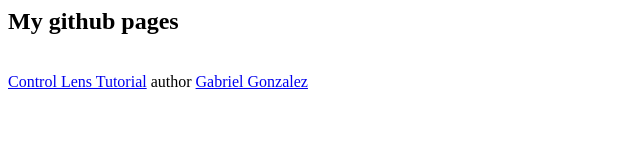
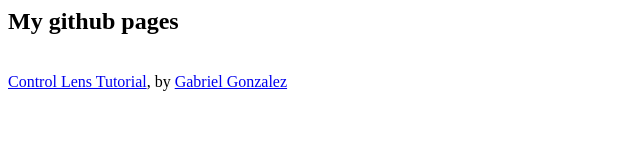
Before and after one commit to alogic0/alogic0.github.io, a plain HTML site: page index.html in a window 1280 px wide. Shown: the full height of the page, 0-640 px from the left. Drawn offline with Linux system fonts and the light colour scheme.

Commit message:
Update index.html

```diff
--- a/index.html
+++ b/index.html
@@ -4,6 +4,6 @@
 <body>
 <h2>My github pages</h2>
 <br>
-<a href="http://alogic0.github.io/lens/Control-Lens.html">Control Lens Tutorial</a> author <a href="https://twitter.com/GabrielG439/status/612110923008905216">Gabriel Gonzalez</a>
+<a href="http://alogic0.github.io/lens/Control-Lens.html">Control Lens Tutorial</a>, by <a href="https://twitter.com/GabrielG439/status/612110923008905216">Gabriel Gonzalez</a>
 </body>
 </html>
```
